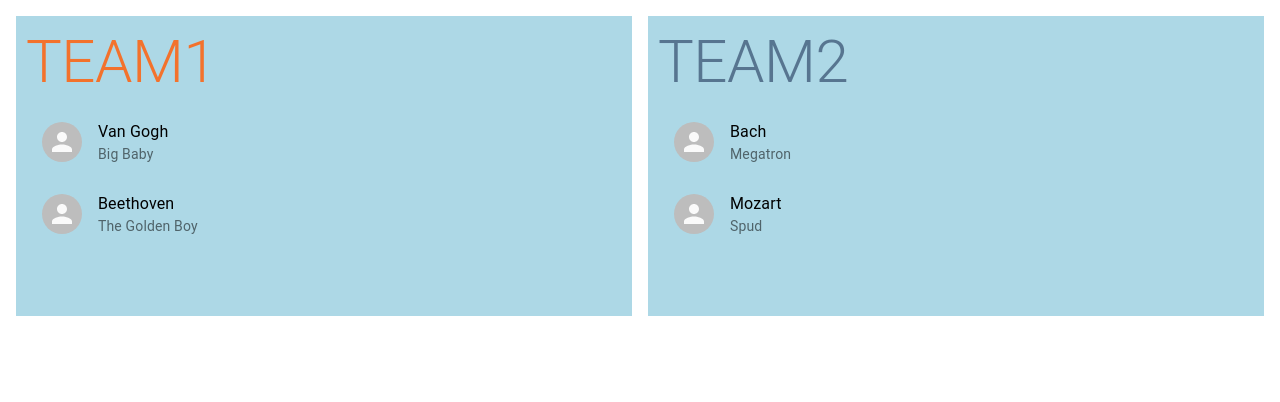
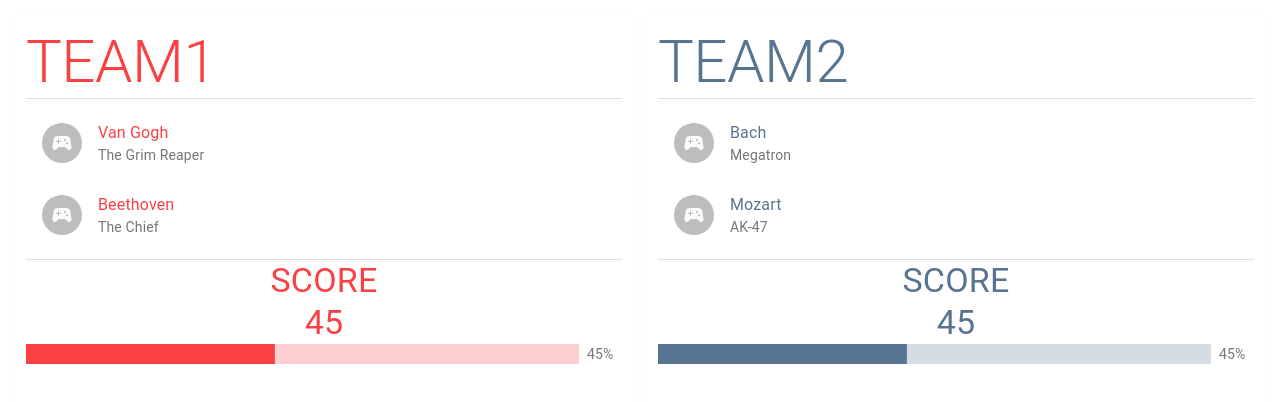
Before and after one commit to sabovyan/team-maker, a React (Create React App) app: page /game in a window 1280 px wide. Shown: the top 402 px of the page. Built offline with nearby package versions, Linux system fonts and the light colour scheme.

Commit message:
ci(game): visualize teams data

```diff
--- a/src/components/ForthStep/ForthStep.js
+++ b/src/components/ForthStep/ForthStep.js
@@ -1,6 +1,8 @@
 import React, { useState } from 'react';
 import { TextField, Typography } from '@material-ui/core';
 import { makeStyles } from '@material-ui/core/styles';
+import { useDispatch } from 'react-redux';
+import { setMaxScore } from '../../store/features/teams.feature';
 
 const useStyles = makeStyles((theme) => ({
   textField: {
@@ -40,8 +42,10 @@ const useStyles = makeStyles((theme) => ({
 function ForthStep() {
   const classes = useStyles();
   const [score, setScore] = useState('100');
+  const dispatch = useDispatch();
 
   const handleScoreValue = ({ target: { value } }) => {
+    dispatch(setMaxScore(value));
     setScore(value);
   };
 
--- a/src/components/Team/Team.js
+++ b/src/components/Team/Team.js
@@ -1,46 +1,90 @@
-import React, { useEffect, useState } from 'react';
+import React, { useState } from 'react';
 import {
-  Avatar,
+  Box,
+  Divider,
+  LinearProgress,
   List,
-  ListItem,
-  ListItemAvatar,
-  ListItemText,
   Typography,
+  makeStyles,
 } from '@material-ui/core';
-import COLORS from '../../constants/colors.constants';
+import styles from './Team.module.css';
+
 import TeamMate from '../TeamMate/TeamMate';
 
-function Team({ label, team }) {
-  const [selectedColor, setSelectedColor] = useState('blue');
+const useStyles = (color) =>
+  makeStyles({
+    root: {
+      background: `${color}40`,
+      height: 20,
 
-  const getRandomColor = (colors) => {
-    const random = Math.floor(Math.random() * colors.length);
-    setSelectedColor(colors[random]);
-  };
+      '& .MuiLinearProgress-barColorPrimary': {
+        background: color,
+      },
+    },
+  });
 
-  useEffect(() => {
-    getRandomColor(COLORS);
-  }, []);
+function LinearProgressWithLabel({ color, ...props }) {
+  const classes = useStyles(color)();
   return (
-    <div
-      style={{
-        background: 'lightblue',
-        padding: 10,
-      }}
-    >
+    <Box display="flex" alignItems="center">
+      <Box width="100%" mr={1}>
+        <LinearProgress
+          variant="determinate"
+          {...props}
+          className={classes.root}
+        />
+      </Box>
+      <Box minWidth={35}>
+        <Typography variant="body2" color="textSecondary">{`${Math.round(
+          props.value
+        )}%`}</Typography>
+      </Box>
+    </Box>
+  );
+}
+
+function Team({ team, color, index, maxScore }) {
+  const [score, setScore] = useState(45);
+  return (
+    <div className={styles.team}>
       <Typography
         variant="h2"
         component="h3"
         style={{
           textTransform: 'uppercase',
-          color: selectedColor,
+          color,
         }}
       >
         {team.name}
       </Typography>
+      <Divider />
       <List>
-        <TeamMate players={team.players} />
+        <TeamMate index={index} players={team.players} />
       </List>
+      <Divider />
+      <Typography
+        variant="h4"
+        component="h5"
+        align="center"
+        style={{
+          textTransform: 'uppercase',
+          color,
+        }}
+      >
+        Score
+      </Typography>
+      <Typography
+        variant="h4"
+        component="h5"
+        align="center"
+        style={{
+          textTransform: 'uppercase',
+          color,
+        }}
+      >
+        {score}
+      </Typography>
+      <LinearProgressWithLabel value={(score * maxScore) / 100} color={color} />
     </div>
   );
 }
--- /dev/null
+++ b/src/components/Team/Team.module.css
@@ -0,0 +1,8 @@
+.team {
+  padding: 10px;
+  box-shadow: 0.1px 0.1px 1px #9494948f, -0.1px -0.1px 1px #9494948f;
+  transition: box-shadow 0.1s ease-in-out;
+}
+.team:hover {
+  box-shadow: 7px 7px 7px #94949469, -7px -7px 7px #94949423;
+}
--- a/src/components/TeamMate/TeamMate.js
+++ b/src/components/TeamMate/TeamMate.js
@@ -1,10 +1,13 @@
 import React from 'react';
 import {
   Avatar,
+  Divider,
   ListItem,
   ListItemAvatar,
   ListItemText,
 } from '@material-ui/core';
+import COLORS from '../../constants/colors.constants';
+import SportsEsportsIcon from '@material-ui/icons/SportsEsports';
 
 const nicknames = [
   'Butterbean',
@@ -31,7 +34,7 @@ const nicknames = [
   'Cool Papa',
 ];
 
-function TeamMate({ players }) {
+function TeamMate({ players, index }) {
   const getRandomNumber = (nickNames) => {
     let random = Math.floor(Math.random() * nickNames.length);
 
@@ -41,12 +44,19 @@ function TeamMate({ players }) {
   return players.map((player) => (
     <ListItem key={player.id}>
       <ListItemAvatar>
-        <Avatar>{/* <ImageIcon /> */}</Avatar>
+        <Avatar>
+          <SportsEsportsIcon />
+        </Avatar>
       </ListItemAvatar>
       <ListItemText
         primary={player.name}
         secondary={nicknames[getRandomNumber(nicknames)]}
+        style={{
+          color: COLORS[index],
+          fontWeight: 'bolder',
+        }}
       />
+      <Divider />
     </ListItem>
   ));
 }
--- a/src/components/Teams/Teams.js
+++ b/src/components/Teams/Teams.js
@@ -1,18 +1,25 @@
 import React from 'react';
 
 import { useSelector } from 'react-redux';
+import COLORS from '../../constants/colors.constants';
 import Team from '../Team/Team';
 import styles from './Teams.module.css';
 
 function Teams() {
-  const { teams } = useSelector((state) => state.teams);
+  const { teams, maxScore } = useSelector((state) => state.teams);
 
   console.log(teams);
 
   return (
     <div className={styles.teams}>
-      {teams.map((team) => (
-        <Team team={team} key={team.id} />
+      {teams.map((team, index) => (
+        <Team
+          maxScore={maxScore}
+          index={index}
+          color={COLORS[index]}
+          team={team}
+          key={team.id}
+        />
       ))}
     </div>
   );
--- a/src/components/Teams/Teams.module.css
+++ b/src/components/Teams/Teams.module.css
@@ -1,7 +1,7 @@
 .teams {
   display: grid;
   grid-template-columns: repeat(auto-fit, minmax(300px, 1fr));
-  grid-template-rows: repeat(auto-fill, 300px);
+  grid-template-rows: repeat(auto-fill, 500px);
   gap: 1rem;
   padding: 1rem;
 }
--- a/src/constants/colors.constants.js
+++ b/src/constants/colors.constants.js
@@ -1,11 +1,11 @@
 const COLORS = [
   '#f94144',
+  '#577590',
+  '#43aa8b',
   '#f3722c',
   '#f8961e',
   '#f9c74f',
   '#90be6d',
-  '#43aa8b',
-  '#577590',
 ];
 
 export default COLORS;
--- a/src/pages/SplitPlayers.js
+++ b/src/pages/SplitPlayers.js
@@ -73,7 +73,7 @@ function SplitPlayers() {
     return () => {
       clearInterval(timer);
     };
-  }, []);
+  }, [finalTime]);
 
   return (
     <div>
--- a/src/store/features/teams.feature.js
+++ b/src/store/features/teams.feature.js
@@ -6,10 +6,6 @@ function splitArrayIntoChunksOfLen(arr, numberOfTeams) {
   const NumberOfTotalPlayers = arr.length;
   const numberOfTeamMates = NumberOfTotalPlayers / numberOfTeams;
   let i = 0;
-  // num = 7 \\ array.length
-  // team = 3
-  // teamMates = 7/3
-  // result = [[], [], []]
 
   while (i < NumberOfTotalPlayers) {
     chunks.push(arr.slice(i, (i += numberOfTeamMates)));
@@ -23,6 +19,7 @@ const { reducer, actions } = createSlice({
   name: 'teams',
   initialState: {
     numberOfGroups: 2,
+    maxScore: 100,
     teams: [
       {
         id: 'bb1',
@@ -111,6 +108,10 @@ const { reducer, actions } = createSlice({
       }
     },
 
+    setMaxScore: (state, { payload }) => {
+      state.maxScore = payload;
+    },
+
     setTeamEditStatus: (state, { payload }) => {
       const teams = state.teams.map((team) =>
         team.id === payload
@@ -155,9 +156,10 @@ const { reducer, actions } = createSlice({
     getPlayersForTeams: (state, { payload }) => {
       const players = [...payload];
       const chunks = splitArrayIntoChunksOfLen(players, state.numberOfGroups);
-      state.teams.map((team, index) => {
-        team.players = chunks[index];
-      });
+      state.teams = state.teams.map((team, index) => ({
+        ...team,
+        players: chunks[index],
+      }));
     },
   },
 });
@@ -171,4 +173,5 @@ export const {
   increaseNumberOfGroupsByOne,
   decreaseNumberOfGroupsByOne,
   getPlayersForTeams,
+  setMaxScore,
 } = actions;
```
Also changed, not shown: src/components/ScoreTracker/ScoreTracker.js (added, +7 -0 lines).
